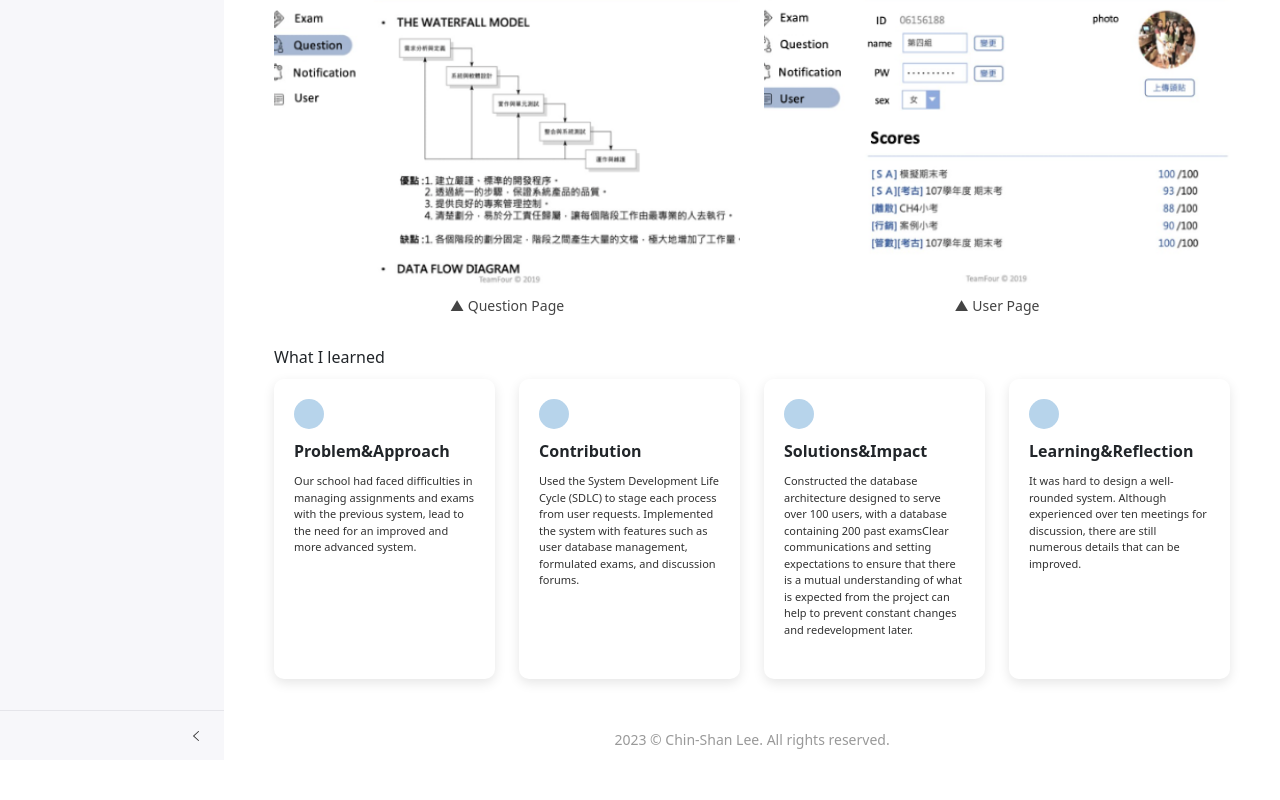
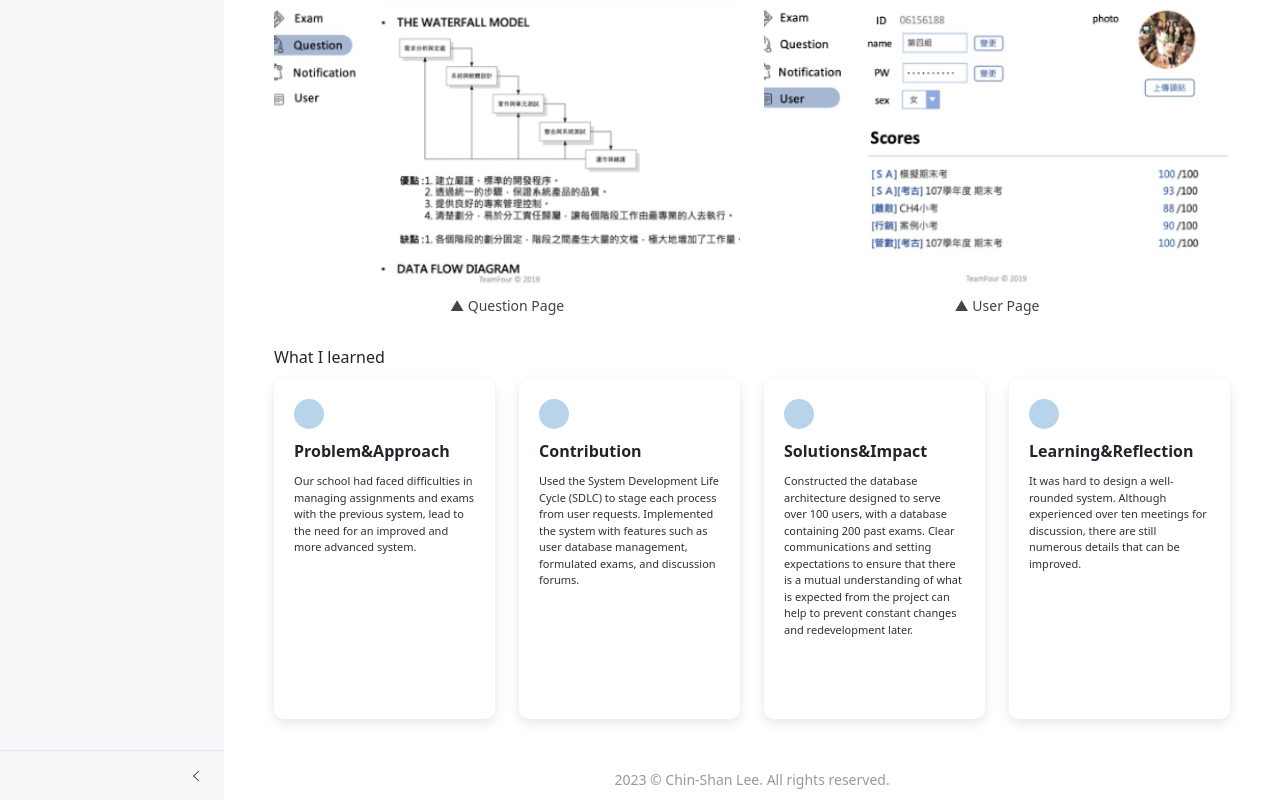
Before and after one commit to chelsey0527/chelsey-portfolio, a React (Create React App) app: page /Project/AMSM in a window 1280 px wide. Shown: the part 1719-2519 px from the top of the page. Before the commit the page ends 2479 px from the top, so only its background shows below. Built offline with nearby package versions, Linux system fonts and the light colour scheme; some icons are missing; the HTML template or start-up script is replaced by a standard one.

Commit message:
fix card size

```diff
--- a/src/components/LearnCard.css
+++ b/src/components/LearnCard.css
@@ -1,6 +1,6 @@
 .learn-card {
   margin-top: 10px;
-  height: 300px;
+  height: 340px;
   padding: 20px;
   border-radius: 10px;
   box-shadow: rgba(0, 0, 0, 0.1) 0px 4px 12px;
--- a/src/views/project/AMSM.js
+++ b/src/views/project/AMSM.js
@@ -121,7 +121,7 @@ const AMSM = () => {
           content2="Used the System Development Life Cycle (SDLC) to stage each process from user requests. Implemented the system with features such as user database management, formulated exams, and
           discussion forums."
           content3="Constructed the database architecture designed to serve over 100 users, with a database
-          containing 200 past examsClear communications and setting expectations to ensure that there is a mutual understanding
+          containing 200 past exams. Clear communications and setting expectations to ensure that there is a mutual understanding
           of what is expected from the project can help to prevent constant changes and redevelopment later."
           content4="It was hard to design a well-rounded system. Although experienced over ten meetings for discussion,
           there are still numerous details that can be improved."
```
